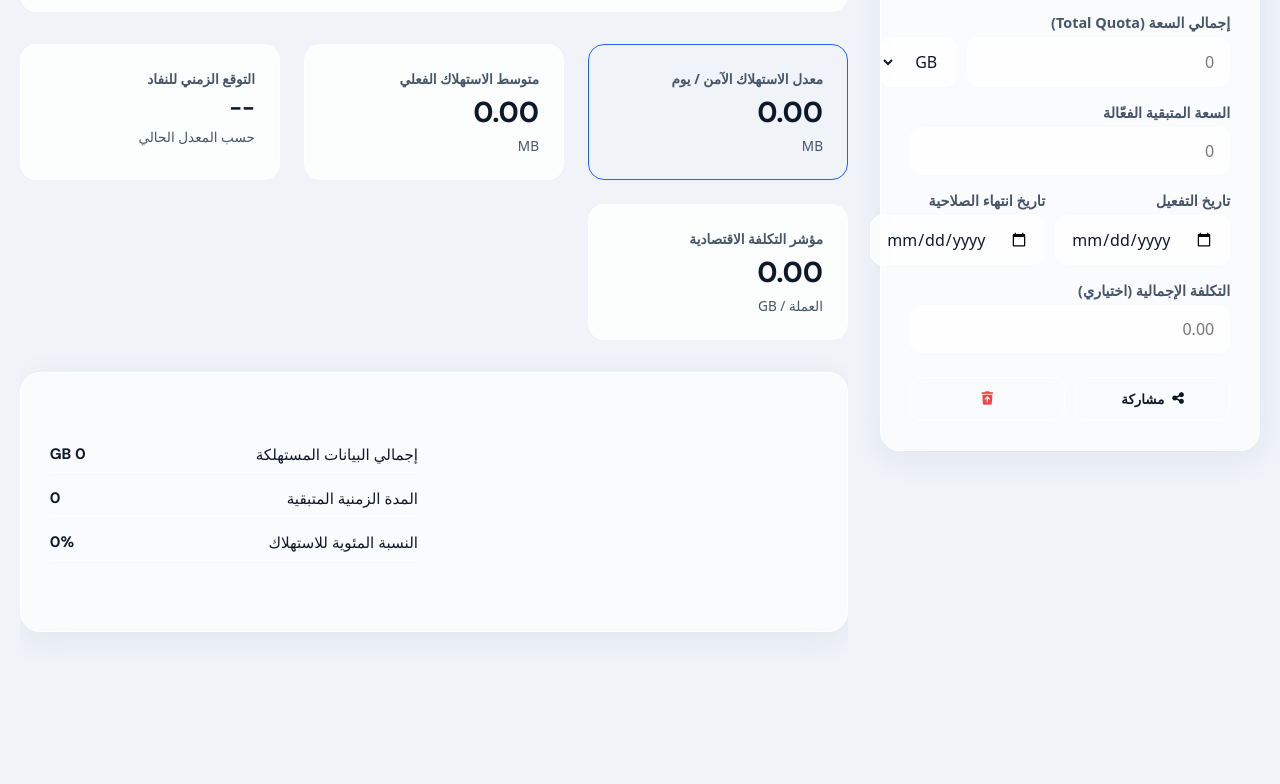
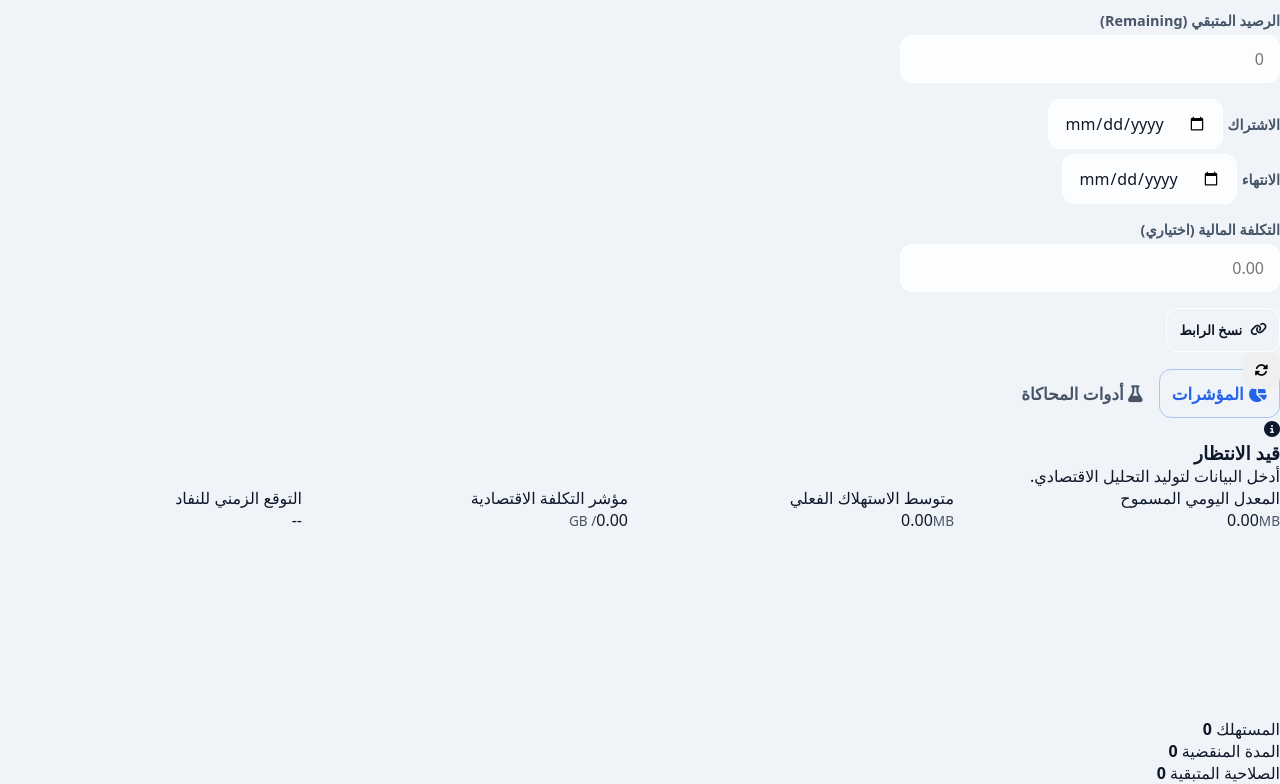
Before and after one commit to azzubairx/data-calculator, a plain HTML site: page index.html in a window 1280 px wide. Shown: the part 281-1065 px from the top of the page. Before the commit the page ends 975 px from the top, so only its background shows below. Drawn offline with nearby package versions, Linux system fonts and the light colour scheme; a web font is replaced by a local one.

Commit message:
Refactor HTML structure and improve accessibility
Updated meta tags and improved accessibility features. Changed titles and labels for better clarity.

```diff
--- a/index.html
+++ b/index.html
@@ -2,72 +2,68 @@
 <html lang="ar" dir="rtl">
 <head>
     <meta charset="UTF-8">
-    <meta name="viewport" content="width=device-width, initial-scale=1.0">
-    <title>Azzubair | DataDash - منصة إدارة البيانات</title>
+    <meta name="viewport" content="width=device-width, initial-scale=1.0, maximum-scale=1.0, user-scalable=no">
+    <title>DataDash | Smart Data Manager</title>
 
     <meta http-equiv="X-Content-Type-Options" content="nosniff">
     <meta http-equiv="X-XSS-Protection" content="1; mode=block">
-    <meta name="referrer" content="strict-origin-when-downgrade">
+
+    <!-- PWA Requirements -->
     <link rel="manifest" href="manifest.json">
+    <meta name="theme-color" content="#0B1121">
+    <link rel="apple-touch-icon" href="icon.png">
 
-    <!-- الخط الإنجليزي والأيقونات -->
-    <link rel="preconnect" href="https://fonts.googleapis.com">
-    <link rel="preconnect" href="https://fonts.gstatic.com" crossorigin>
+    <!-- Fonts & Icons -->
     <link href="https://fonts.googleapis.com/css2?family=DM+Sans:wght@400;500;700&display=swap" rel="stylesheet">
     <link rel="stylesheet" href="https://cdnjs.cloudflare.com/ajax/libs/font-awesome/6.5.0/css/all.min.css">
-
-    <!-- مكتبة الرسوم البيانية -->
     <script src="https://cdn.jsdelivr.net/npm/chart.js"></script>
 
-    <!-- ملف التنسيق -->
+    <!-- Stylesheet -->
     <link rel="stylesheet" href="css/style.css">
 
-    <!-- ضبط الثيم لتجنب الوميض -->
+    <!-- Theme Initialization -->
     <script>
-        const savedTheme = localStorage.getItem('theme');
-        const currentTheme = savedTheme ? savedTheme : (window.matchMedia('(prefers-color-scheme: light)').matches ? 'light' : 'dark');
-        document.documentElement.setAttribute('data-theme', currentTheme);
+        const st = localStorage.getItem('theme');
+        document.documentElement.setAttribute('data-theme', st || (window.matchMedia('(prefers-color-scheme: light)').matches ? 'light' : 'dark'));
     </script>
 </head>
 <body>
 
-    <!-- شريط التنقل الرئيسي -->
     <nav id="navbar">
-        <div class="container">
+        <div class="container nav-wrapper">
             <a href="https://azzubair.ly" class="logo">
-                <i class="fas fa-chart-network"></i> DataDash
+                <i class="fas fa-wave-square"></i> DataDash
             </a>
             <div class="nav-controls">
                 <button class="icon-btn" id="themeToggle" aria-label="Toggle Theme"><i class="fas fa-moon"></i></button>
-                <button class="lang-switch" id="langToggle" aria-label="Toggle Language">EN</button>
+                <button class="icon-btn font-bold" id="langToggle" aria-label="Toggle Language">EN</button>
             </div>
         </div>
     </nav>
 
-    <main class="dashboard-container">
+    <main class="dashboard-wrapper">
 
-        <!-- لوحة الإعدادات والإدخال -->
-        <aside class="sidebar glass-panel">
-            <div class="panel-header">
-                <i class="fas fa-sliders-h"></i>
-                <h2 data-i18n="pnlSettings">إعدادات الاشتراك</h2>
+        <!-- Sidebar Settings -->
+        <aside class="sidebar glass-card">
+            <div class="sec-header">
+                <i class="fas fa-sliders-h"></i> <span data-i18n="pnlSettings">إعدادات الباقة</span>
             </div>
 
             <div class="form-group">
-                <label data-i18n="lblProvider">مزود الخدمة (القوالب الجاهزة)</label>
-                <select id="inpProvider">
+                <label data-i18n="lblProvider">مزود الخدمة</label>
+                <select id="inpProvider" class="form-control">
                     <option value="custom" data-i18n="optCustom">تخصيص يدوي</option>
-                    <option value="libyana">Libyana</option>
+                    <option value="libyana">Libyana Mobile</option>
                     <option value="almadar">Almadar Aljadid</option>
                     <option value="ltt">LTT 4G / Fiber</option>
                 </select>
             </div>
 
             <div class="form-group">
-                <label data-i18n="lblTotal">إجمالي السعة (Total Quota)</label>
-                <div class="input-row">
-                    <input type="number" id="inpTotal" placeholder="0" min="0" step="any">
-                    <select id="inpUnit">
+                <label data-i18n="lblTotal">إجمالي السعة (Quota)</label>
+                <div class="input-grid">
+                    <input type="number" id="inpTotal" class="form-control" placeholder="0" min="0" step="any">
+                    <select id="inpUnit" class="form-control">
                         <option value="GB">GB</option>
                         <option value="MB">MB</option>
                         <option value="TB">TB</option>
@@ -76,143 +72,129 @@
             </div>
 
             <div class="form-group">
-                <label data-i18n="lblRem">السعة المتبقية الفعّالة</label>
-                <input type="number" id="inpRem" placeholder="0" min="0" step="any">
+                <label data-i18n="lblRem">الرصيد المتبقي (Remaining)</label>
+                <input type="number" id="inpRem" class="form-control" placeholder="0" min="0" step="any">
             </div>
 
-            <div class="input-row">
-                <div class="form-group" style="flex: 1;">
-                    <label data-i18n="lblStart">تاريخ التفعيل</label>
-                    <input type="date" id="inpStart">
+            <div class="input-grid form-group">
+                <div>
+                    <label data-i18n="lblStart">الاشتراك</label>
+                    <input type="date" id="inpStart" class="form-control">
                 </div>
-                <div class="form-group" style="flex: 1;">
-                    <label data-i18n="lblExp">تاريخ الانتهاء</label>
-                    <input type="date" id="inpExp">
+                <div>
+                    <label data-i18n="lblExp">الانتهاء</label>
+                    <input type="date" id="inpExp" class="form-control">
                 </div>
             </div>
 
             <div class="form-group">
-                <label data-i18n="lblPrice">سعر الباقة الإجمالي (اختياري)</label>
-                <input type="number" id="inpPrice" placeholder="0.00">
+                <label data-i18n="lblPrice">التكلفة المالية (اختياري)</label>
+                <input type="number" id="inpPrice" class="form-control" placeholder="0.00" min="0">
             </div>
 
-            <div class="actions-row">
-                <button class="btn btn-outline" id="btnShare" title="مشاركة الإعدادات">
-                    <i class="fas fa-share-alt"></i> <span data-i18n="btnShare">مشاركة</span>
+            <div class="btn-row">
+                <button class="btn btn-outline" id="btnShare">
+                    <i class="fas fa-link"></i> <span data-i18n="btnShare">نسخ الرابط</span>
                 </button>
-                <button class="btn btn-outline text-red" id="btnReset" title="إعادة تهيئة البيانات">
-                    <i class="fas fa-trash-restore"></i>
+                <button class="btn btn-danger" id="btnReset">
+                    <i class="fas fa-sync-alt"></i>
                 </button>
             </div>
         </aside>
 
-        <!-- مساحة العمل الرئيسية -->
-        <section class="main-content">
+        <!-- Main Content -->
+        <div class="main-area">
 
-            <!-- أزرار التبويبات -->
-            <div class="tabs-nav glass-panel">
-                <button class="tab-btn active" data-tab="tab-dashboard">
-                    <i class="fas fa-chart-line"></i> <span data-i18n="tabDash">المؤشرات الحيوية</span>
-                </button>
-                <button class="tab-btn" data-tab="tab-tools">
-                    <i class="fas fa-toolbox"></i> <span data-i18n="tabTools">الأدوات والحواسب</span>
-                </button>
+            <div class="tabs-container glass-card">
+                <button class="tab-btn active" data-tab="tab1"><i class="fas fa-chart-pie"></i> <span data-i18n="tabDash">المؤشرات</span></button>
+                <button class="tab-btn" data-tab="tab2"><i class="fas fa-flask"></i> <span data-i18n="tabTools">أدوات المحاكاة</span></button>
             </div>
 
-            <!-- التبويب 1: لوحة التحكم المركزية -->
-            <div id="tab-dashboard" class="tab-content active">
+            <!-- TAB 1: Dashboard -->
+            <div id="tab1" class="tab-content active">
 
-                <div class="status-banner" id="statusBanner">
-                    <i class="fas fa-info-circle status-icon" id="statusIcon"></i>
-                    <div class="status-text">
-                        <h3 id="statusTitle" data-i18n="statPending">قيد الانتظار</h3>
-                        <p id="statusDesc" data-i18n="statPendingDesc">يرجى إدراج المعطيات لتوليد التحليل.</p>
+                <div class="status-box" id="statusBox">
+                    <i class="fas fa-info-circle" id="stIcon"></i>
+                    <div>
+                        <h3 id="stTitle" data-i18n="stInit">قيد الانتظار</h3>
+                        <p id="stDesc" data-i18n="stInitDesc">أدخل البيانات لتوليد التحليل الاقتصادي.</p>
                     </div>
                 </div>
 
                 <div class="metrics-grid">
-                    <div class="metric-card primary-border">
-                        <span class="m-label" data-i18n="mSafeLimit">معدل الاستهلاك الآمن / يوم</span>
-                        <span class="m-value" id="valSafe">0.00</span>
-                        <span class="m-unit" id="unitSafe">MB</span>
+                    <div class="metric primary-card">
+                        <span class="m-lbl" data-i18n="mSafe">المعدل اليومي المسموح</span>
+                        <div class="m-val-row"><span id="valSafe" class="m-val">0.00</span><span id="uSafe" class="m-unit">MB</span></div>
                     </div>
-                    <div class="metric-card">
-                        <span class="m-label" data-i18n="mAvgLimit">متوسط الاستهلاك الفعلي</span>
-                        <span class="m-value" id="valAvg">0.00</span>
-                        <span class="m-unit" id="unitAvg">MB</span>
+                    <div class="metric glass-card">
+                        <span class="m-lbl" data-i18n="mAvg">متوسط الاستهلاك الفعلي</span>
+                        <div class="m-val-row"><span id="valAvg" class="m-val">0.00</span><span id="uAvg" class="m-unit">MB</span></div>
                     </div>
-                    <div class="metric-card">
-                        <span class="m-label" data-i18n="mForecast">التوقع الزمني للنفاد</span>
-                        <span class="m-value text-medium" id="valForecast">--</span>
-                        <span class="m-unit" id="lblForecastSub">حسب المعدل الحالي</span>
+                    <div class="metric glass-card">
+                        <span class="m-lbl" data-i18n="mCost">مؤشر التكلفة الاقتصادية</span>
+                        <div class="m-val-row"><span id="valCost" class="m-val">0.00</span><span class="m-unit">/ GB</span></div>
                     </div>
-                    <div class="metric-card">
-                        <span class="m-label" data-i18n="mCost">مؤشر التكلفة الاقتصادية</span>
-                        <span class="m-value" id="valCost">0.00</span>
-                        <span class="m-unit" data-i18n="mCostUnit">وحدة نقدية / GB</span>
+                    <div class="metric glass-card">
+                        <span class="m-lbl" data-i18n="mForecast">التوقع الزمني للنفاد</span>
+                        <div class="m-val-row"><span id="valDate" class="m-val date-val">--</span></div>
                     </div>
                 </div>
 
-                <div class="chart-section glass-panel">
-                    <div class="chart-wrapper">
-                        <canvas id="mainChart"></canvas>
+                <div class="chart-wrapper glass-card">
+                    <div class="chart-canvas"><canvas id="dashChart"></canvas></div>
+                    <div class="chart-details">
+                        <div class="d-row"><span data-i18n="lblUsed">المستهلك</span> <strong id="outUsed">0</strong></div>
+                        <div class="d-row"><span data-i18n="lblDays">المدة المنقضية</span> <strong id="outDaysP">0</strong></div>
+                        <div class="d-row"><span data-i18n="lblLeft">الصلاحية المتبقية</span> <strong id="outDaysL">0</strong></div>
                     </div>
-                    <div class="chart-stats">
-                        <div class="stat-line">
-                            <span data-i18n="txtUsedData">إجمالي البيانات المستهلكة</span>
-                            <strong id="stUsed">0 GB</strong>
-                        </div>
-                        <div class="stat-line">
-                            <span data-i18n="txtDaysLeft">المدة الزمنية المتبقية</span>
-                            <strong id="stDaysLeft">0</strong>
-                        </div>
-                        <div class="stat-line">
-                            <span data-i18n="txtProg">النسبة المئوية للاستهلاك</span>
-                            <strong id="stProg">0%</strong>
+                </div>
+
+            </div>
+
+            <!-- TAB 2: Smart Tools & Simulation -->
+            <div id="tab2" class="tab-content">
+
+                <div class="glass-card mb-2">
+                    <div class="sec-header"><i class="fas fa-sliders-h"></i> <span data-i18n="simTitle">محاكاة المستقبل (تغيير النمط)</span></div>
+                    <p class="tool-desc" data-i18n="simDesc">ماذا لو قررت تغيير معدل استهلاكك اليومي؟ حرّك المؤشر لاكتشاف موعد انتهاء باقتك.</p>
+
+                    <div style="margin: 20px 0;">
+                        <input type="range" id="simSlider" min="0.1" max="10" step="0.1" value="1" style="width: 100%;">
+                        <div style="text-align: center; margin-top: 10px; font-weight: bold; color: var(--primary);">
+                            <span id="simVal">1.0</span> GB / <span data-i18n="lblDay">يوم</span>
                         </div>
                     </div>
+                    <div class="result-box" id="simResult">--</div>
                 </div>
-            </div>
 
-            <!-- التبويب 2: الأدوات الإضافية -->
-            <div id="tab-tools" class="tab-content">
-                <div class="tools-grid">
-
-                    <!-- أداة 1: حاسبة التحميل -->
-                    <div class="tool-card glass-panel">
-                        <h3><i class="fas fa-download"></i> <span data-i18n="tldownTitle">حاسبة تنزيل الملفات</span></h3>
-                        <p data-i18n="tldownDesc">التحقق من كفاية الرصيد قبل الشروع في التنزيل.</p>
+                <div class="metrics-grid">
+                    <div class="glass-card">
+                        <div class="sec-header"><i class="fas fa-download"></i> <span data-i18n="tlDown">إمكانية التنزيل</span></div>
                         <div class="form-group mt-1">
-                            <label data-i18n="tlFileSize">حجم الملف المستهدف (GB)</label>
-                            <input type="number" id="inpTlSize" placeholder="0">
+                            <input type="number" id="inpDown" class="form-control" placeholder="Target Size (GB)">
                         </div>
-                        <div class="tl-result" id="resTlDown">--</div>
+                        <div class="result-box text-sm" id="resDown">--</div>
                     </div>
 
-                    <!-- أداة 2: حاسبة البث -->
-                    <div class="tool-card glass-panel">
-                        <h3><i class="fas fa-video"></i> <span data-i18n="tlvidTitle">حاسبة بث الفيديو</span></h3>
-                        <p data-i18n="tlvidDesc">تقدير السعة المتبقية للاستمرار في المشاهدة.</p>
-                        <div class="form-group mt-1">
-                            <label data-i18n="tlVidQual">جودة البث المستهدفة</label>
-                            <select id="inpTlQual">
-                                <option value="0.5">480p (Standard)</option>
-                                <option value="1.5" selected>720p (HD)</option>
-                                <option value="3.0">1080p (FHD)</option>
-                                <option value="7.0">4K (UHD)</option>
-                            </select>
+                    <div class="glass-card">
+                        <div class="sec-header"><i class="fas fa-tachometer-alt"></i> <span data-i18n="tlSpeed">سرعة الإنترنت</span></div>
+                        <div class="input-grid mt-1 form-group">
+                            <input type="number" id="inpSpeedMbps" class="form-control" placeholder="Speed (Mbps)">
+                            <input type="number" id="inpSpeedSize" class="form-control" placeholder="Size (GB)">
                         </div>
-                        <div class="tl-result" id="resTlVid">--</div>
+                        <div class="result-box text-sm" id="resSpeed">--</div>
                     </div>
+                </div>
 
-                </div>
             </div>
-
-        </section>
+        </div>
     </main>
 
-    <!-- ربط ملفات الجافاسكربت -->
-    <script src="js/i18n.js"></script>
     <script src="js/app.js"></script>
+    <script>
+        if ('serviceWorker' in navigator) {
+            navigator.serviceWorker.register('sw.js');
+        }
+    </script>
 </body>
 </html>
```
